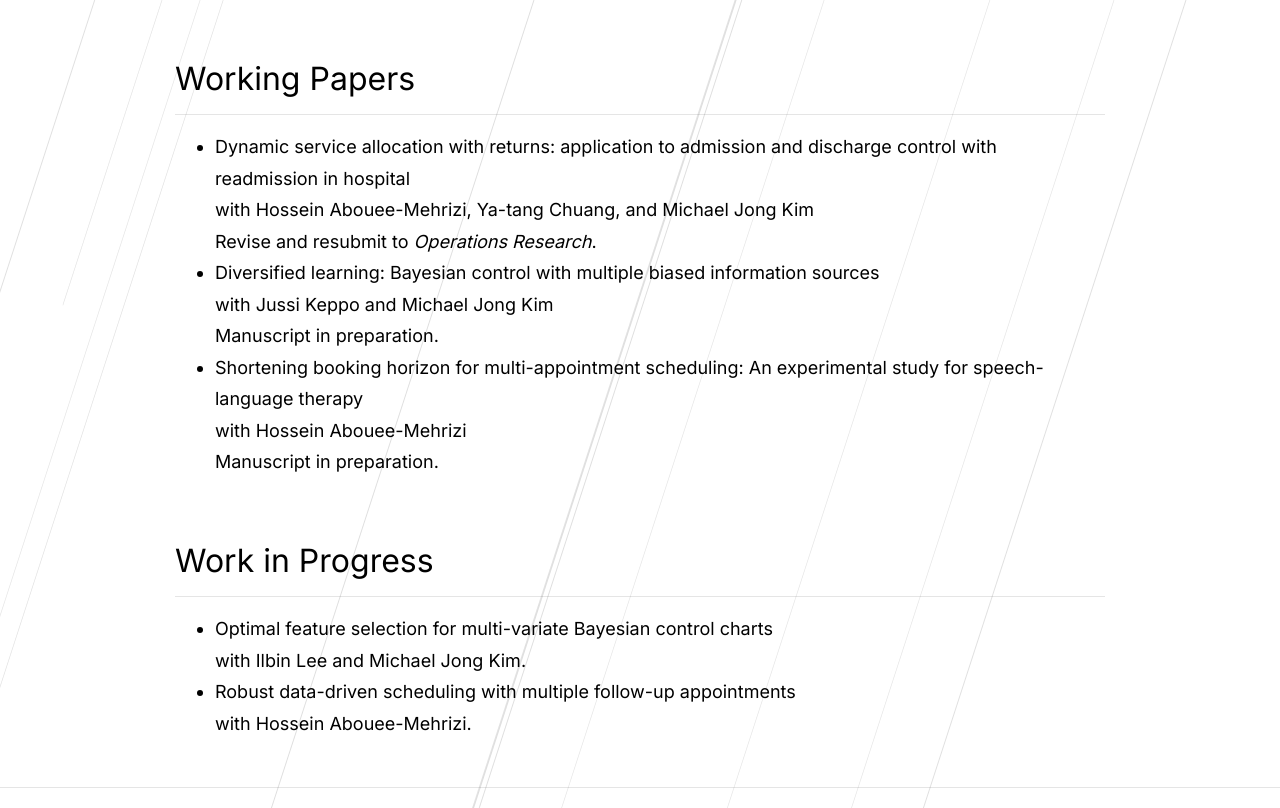
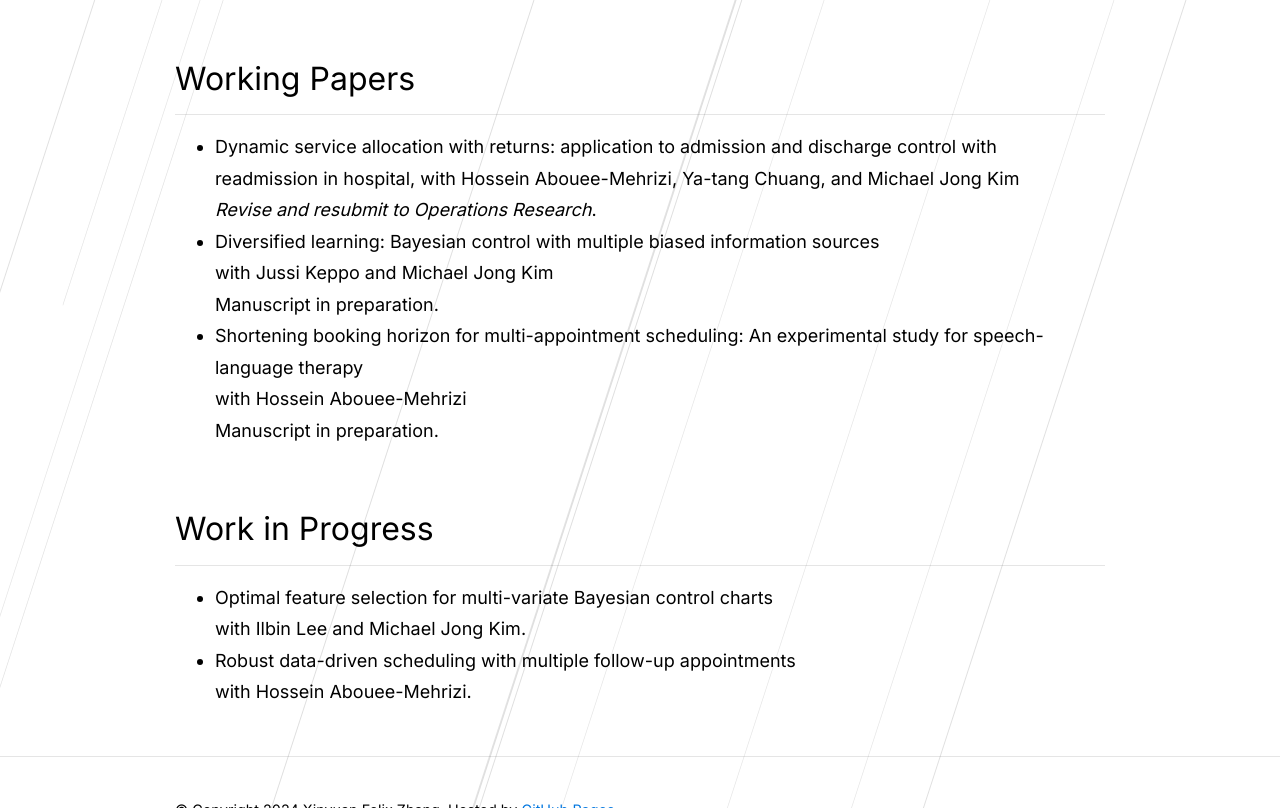
Before and after one commit to xyz2023ca/xyz2023ca.github.io, a Jekyll site: the page built from _pages/publications.md, in a window 1280 px wide and 900 px high, scrolled down 899 px, cut to the strip 92-900 px from the top of the window. Built offline with Jekyll 4.4.1, drawn with Linux system fonts in a browser that asks for light colours; comment, search, counter and statistics services are not loaded; a style sheet for code colours, icons or effects is not loaded.

```diff
--- a/_pages/publications.md
+++ b/_pages/publications.md
@@ -31,9 +31,8 @@ In terms of methodologies, I combine statistical learning with stochastic contro
   <hr>
       <ul>
         <li>
-            <strong>Dynamic service allocation with returns: application to admission and discharge control with readmission in hospital</strong><br>
-            with Hossein Abouee-Mehrizi, Ya-tang Chuang, and Michael Jong Kim<br>
-            Revise and resubmit to <em>Operations Research</em>.
+            <strong>Dynamic service allocation with returns: application to admission and discharge control with readmission in hospital</strong>, with Hossein Abouee-Mehrizi, Ya-tang Chuang, and Michael Jong Kim<br>
+            <em> Revise and resubmit to Operations Research</em>.
         </li>
         <li>
             <strong>Diversified learning: Bayesian control with multiple biased information sources</strong><br>
```
